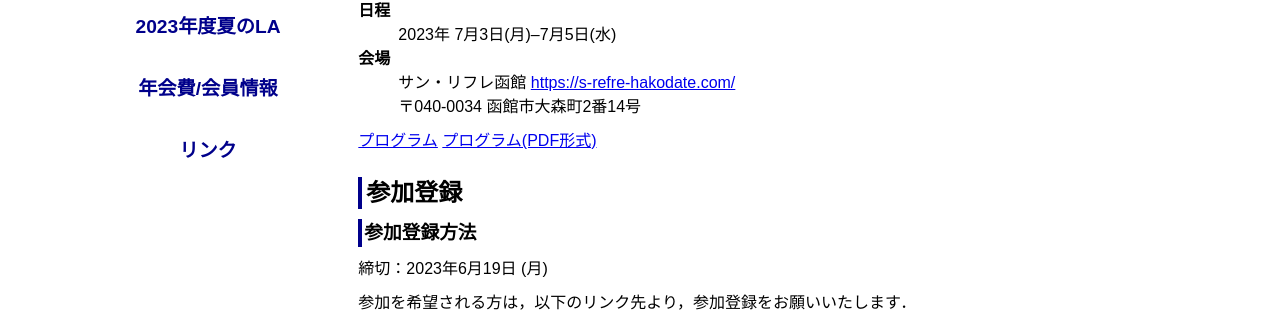
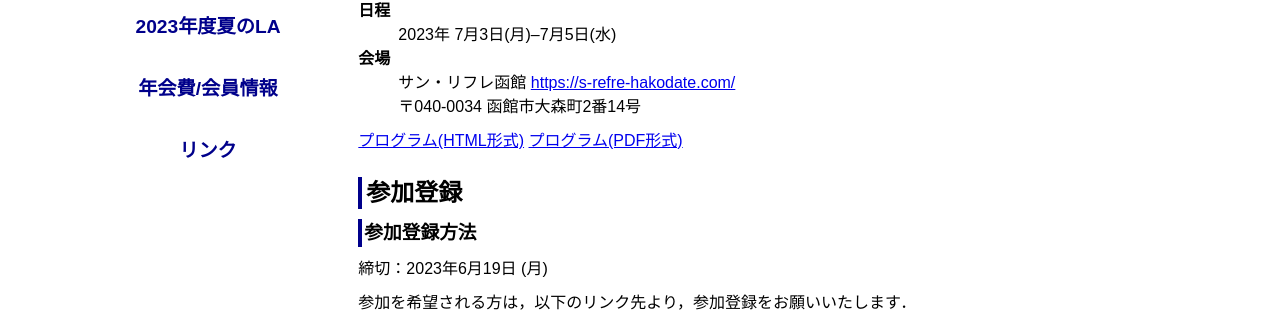
Before and after one commit to ytamura12/la-symposium_test.github.io, a Jekyll site: the page built from 2023/summer.md, in a window 1280 px wide. Shown: the part 143-465 px from the top of the page. Built offline with Jekyll 4.4.1, drawn with Linux system fonts in a browser that asks for light colours.

Commit message:
Update summer.md

```diff
--- a/2023/summer.md
+++ b/2023/summer.md
@@ -13,7 +13,7 @@ title: LA Symposium 2023, 夏のLA
   <dd>〒040-0034 函館市大森町2番14号</dd>
 </dl>
 
-[プログラム](./summer_program.html) [プログラム(PDF形式)](./LA2023summer_program.pdf)
+[プログラム(HTML形式)](./summer_program.html) [プログラム(PDF形式)](./LA2023summer_program.pdf)
 
 参加登録
 --------
```
